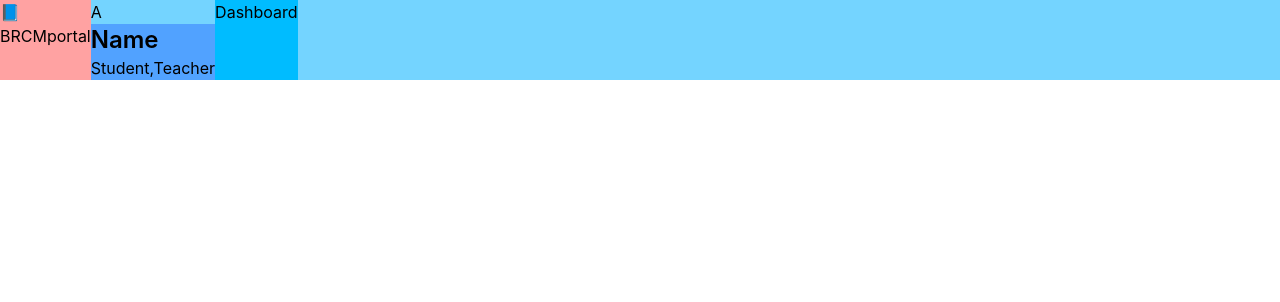
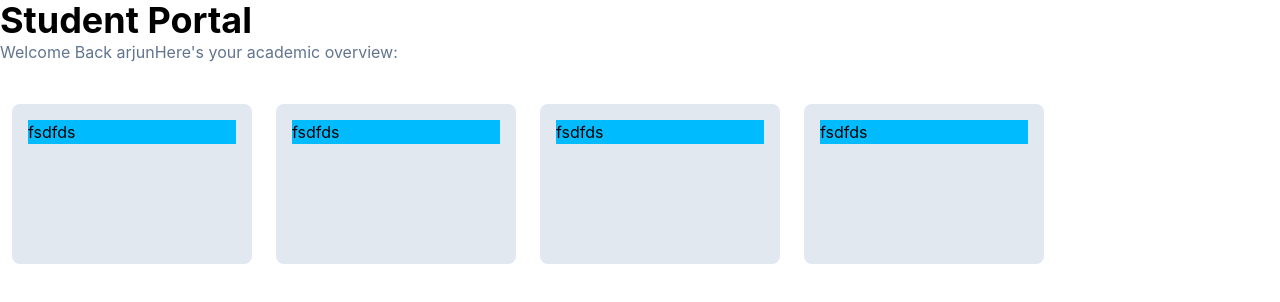
Before and after one commit to Amrenderkumar/Sessional_Marks_App, a React app in the folder Frontend/: page /dashboard in a window 1280 px wide. Shown: the top 302 px of the page. Built offline with nearby package versions, Linux system fonts and the light colour scheme; no server answers; the HTML template or start-up script is replaced by a standard one.

Commit message:
add the component

```diff
--- /dev/null
+++ b/Frontend/All component/Card.jsx
@@ -0,0 +1,15 @@
+import React from 'react'
+
+const Card = () => {
+    return (
+        <div className=''>
+            <div>
+                <div className='w-60 h-40 bg-slate-200 rounded-lg p-4 m-3'>
+                <h5 className='bg-sky-400'>fsdfds</h5>
+            </div>
+            </div>
+        </div>
+    )
+}
+
+export default Card
--- /dev/null
+++ b/Frontend/All component/Usercard.jsx
@@ -0,0 +1,15 @@
+import React from 'react'
+import Card from './Card'
+
+const Usercard = () => {
+    return (
+        <div className='flex flex-row'>
+            <Card />
+            <Card />
+            <Card />
+            <Card />
+        </div>
+    )
+}
+
+export default Usercard
--- a/Frontend/src/Components/Dashboard.jsx
+++ b/Frontend/src/Components/Dashboard.jsx
@@ -1,25 +1,15 @@
 import React from 'react'
+import Usercard from '../../All component/Usercard'
 
 const Dashboard = () => {
   return (
-    <div className='bg-sky-300'>
-      <div className='flex '>
-        <div className='bg-red-300'>
-          <span>📘</span>
-          <h1>BRCMportal</h1>
-        </div>
-        <div>
-          <div className='rounded-full'>
-            <h1>A</h1>
-          </div>
-          <div className='bg-blue-400'>
-            <h3 className='font-semibold text-2xl'>Name</h3>
-            <p>Student,Teacher</p>
-          </div>
-        </div>
-        <div className='bg-sky-400'>
-          <h2>Dashboard</h2>
-        </div>
+    <div>
+      <div>
+        <h1 className='font-bold text-4xl'>Student Portal</h1>
+        <h2 className='text-slate-500 '>Welcome Back <span>arjun</span>Here's your academic overview:</h2>
+      </div>
+      <div className='mt-7'>
+        <Usercard />
       </div>
     </div>
   )
```
